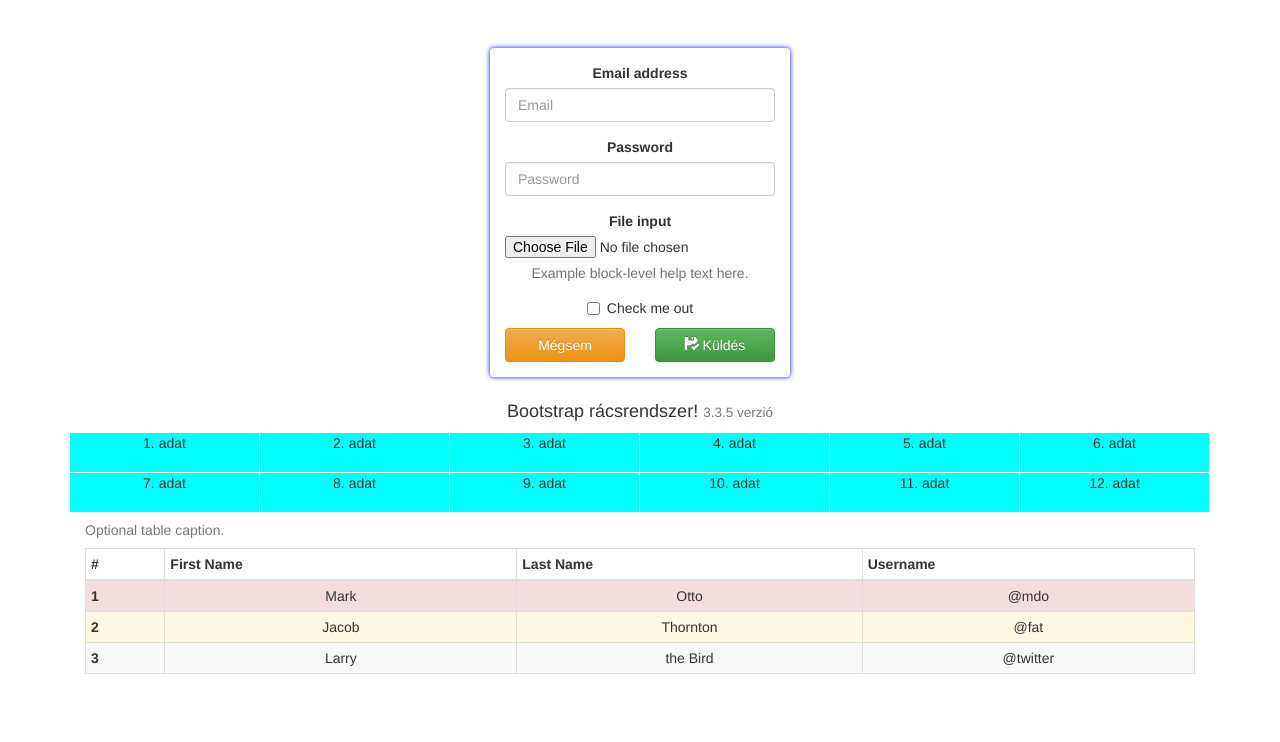
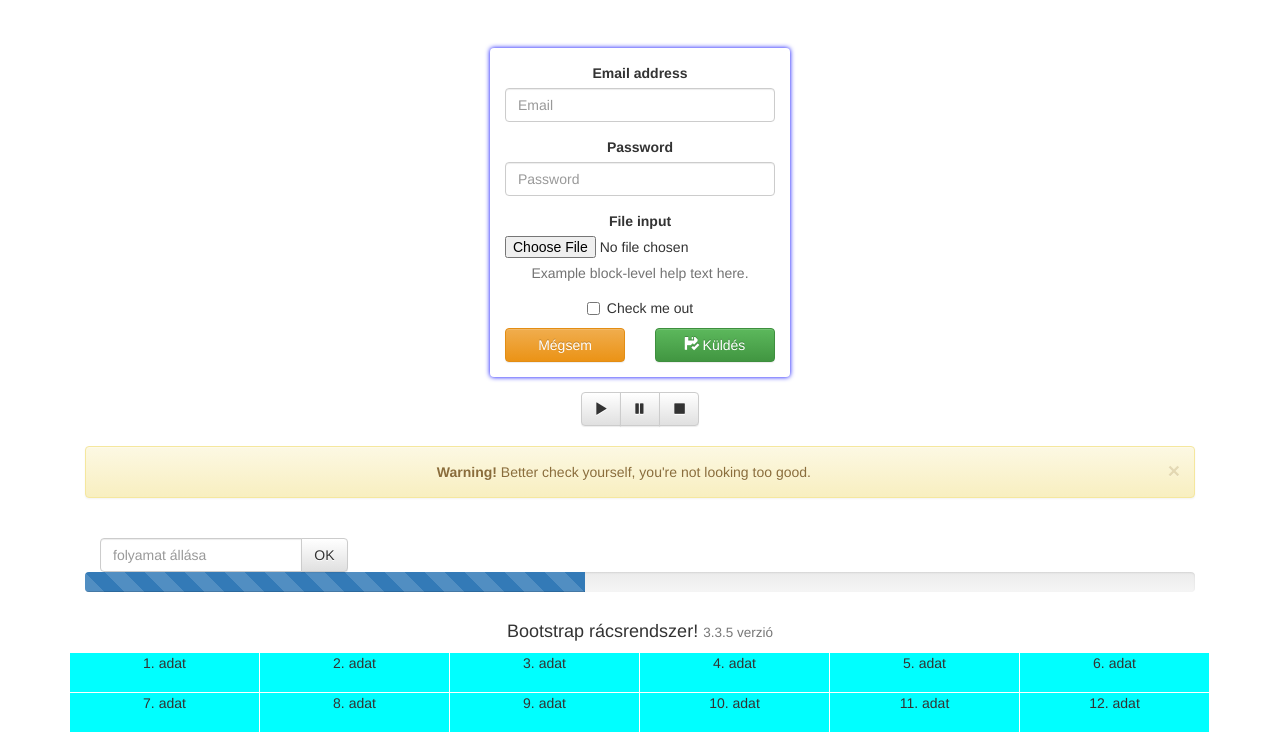
Before and after one commit to dodi73/html5_6, a plain HTML site: page index.html in a window 1280 px wide. Shown: the part 57-799 px from the top of the page. Drawn offline with nearby package versions, Linux system fonts and the light colour scheme.

Commit message:
HTML5_6 feltöltése 8.nap 2. video Bootstrap

```diff
--- a/index.html
+++ b/index.html
@@ -87,6 +87,64 @@
             <!-- /Űrlap -->
 
 
+            <!-- Gombcsoport -->
+            <div class="row">
+                <div class="col-xs-12">
+                    <div class="btn-group" role="group" aria-label="...">
+                      <button type="button" class="btn btn-default">
+                          <span class="glyphicon glyphicon-play"></span>
+                      </button>
+                      <button type="button" class="btn btn-default">
+                          <span class="glyphicon glyphicon-pause"></span>
+                      </button>
+                      <button type="button" class="btn btn-default">
+                          <span class="glyphicon glyphicon-stop"></span>
+                      </button>
+                    </div>
+                </div>
+
+                <div class="clearfix">&nbsp;</div>
+
+                <!-- Becsukható Alert üzenet -->
+                <div class="col-xs-12">
+                    <div class="alert alert-warning alert-dismissible" role="alert">
+                      <button type="button" class="close" data-dismiss="alert" aria-label="Close"><span aria-hidden="true">&times;</span></button>
+                      <strong>Warning!</strong> Better check yourself, you're not looking too good.
+                </div>
+                <!-- / Becsukható Alert üzenet -->
+
+
+                <!-- Sortörésként alkalmazott osztály -->
+                <div class="clearfix">&nbsp;</div>
+
+                <!-- /.col-lg-6 -->
+                  <div class="col-xs-3">
+                    <div class="input-group">
+                      <input type="text" class="form-control progress-value" placeholder="folyamat állása">
+                      <span class="input-group-btn">
+                        <button class="btn btn-default" type="button" onclick="changeProgress()">OK</button>
+                      </span>
+                    </div><!-- /input-group -->
+                  </div><!-- /.col-lg-6 -->
+
+
+                <!-- Sortörésként alkalmazott osztály -->
+                <div class="clearfix">&nbsp;</div>
+
+
+                <!-- Progressbar -->
+                <div class="progress">
+                  <div class="progress-bar progress-bar-striped active" role="progressbar" aria-valuenow="45" aria-valuemin="0" aria-valuemax="100" style="width: 45%">
+                    <span class="sr-only">45% Complete</span>
+                  </div>
+                </div>
+                <!-- / Progressbar -->
+
+                </div>
+            </div>
+            <!-- /Gombcsoport -->
+
+
             <h4>Bootstrap rácsrendszer! <small>3.3.5 verzió</small></h4>
             <div class="row test-row">
                 <div class="col-xs-12 col-sm-6 col-md-4 col-lg-2">1. adat</div>
--- a/js/main.js
+++ b/js/main.js
@@ -0,0 +1,30 @@
+//A folyamat állása.
+function changeProgress( progress ) {
+
+    if ( !progress ) {
+        progress = document.querySelector( ".progress-value").value;
+    }
+
+    //A replace-ban megadott reguláris kifejezés azt mondja, hogy ami nem(^) szám, azt
+    //cseréld az üres("") karakterre. A "g"-jelentése, hogy globálisan, azaz mindenhol a paraméterben.
+    //A pont azt jelenti a reguláris kifejezésekben, hogy bármilyen karakter, ezért, hogy karakterként //értelmezze(mint pont), elé kell tenni egy backslash "\"-t, védőkaraktert.
+    progress = progress.replace( /,/g, "." );    //Vessző kicserélése pontra
+    progress = progress.replace( /[^0-9\.]/g, "" );
+
+    //Debug-oláshoz használjuk ezt
+    console.log( progress );
+
+    // Egész számmáalakítás
+    //progress = parseInt( progress, 10 );
+
+    //Tört számmá aléakítás
+    progress = parseFloat( progress );
+
+    if ( !progress || isNaN(progress) ) {
+        return;
+    }
+
+    var bar=document.querySelector(".progress .progress-bar");
+    bar.style.width = progress + "%";
+
+}
```
